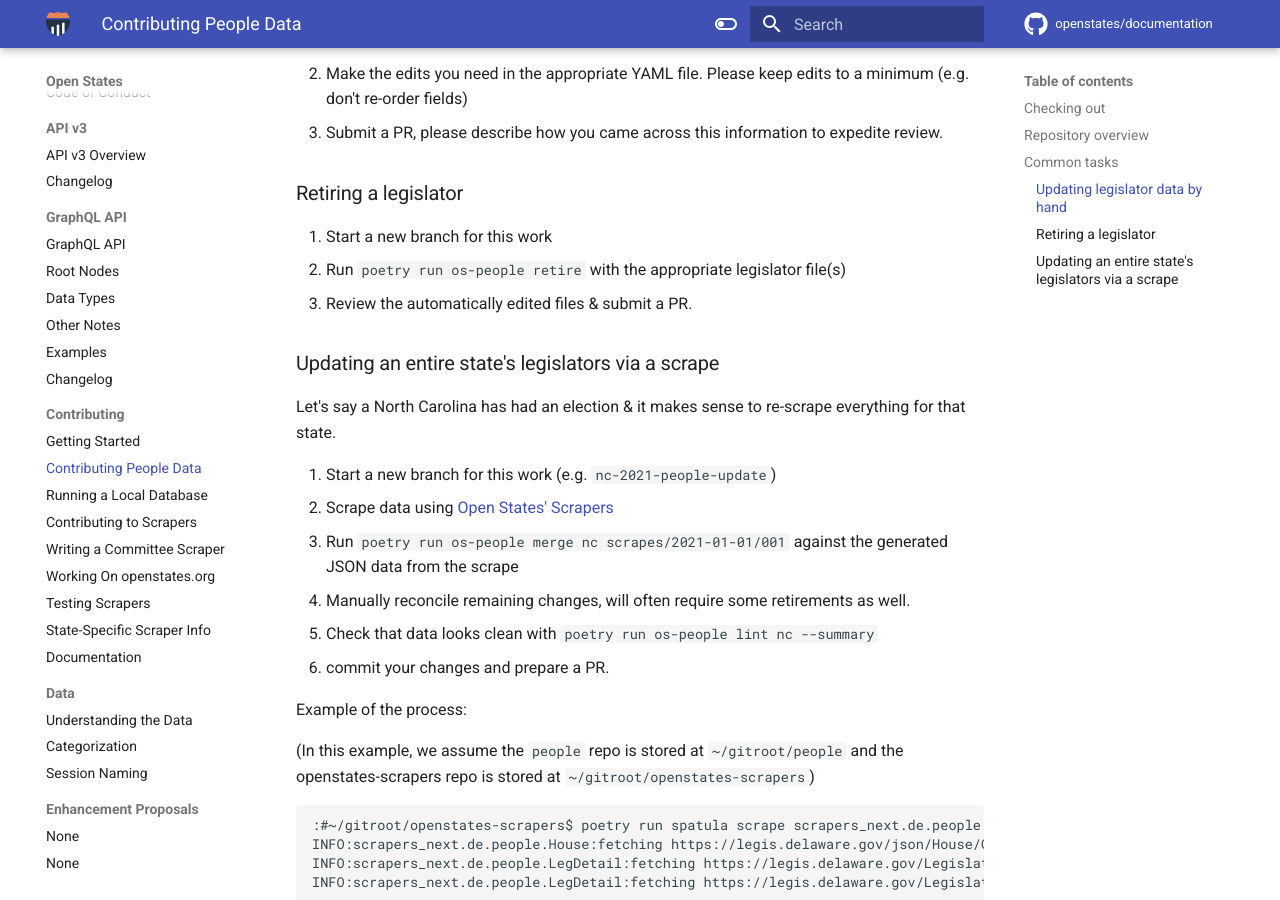
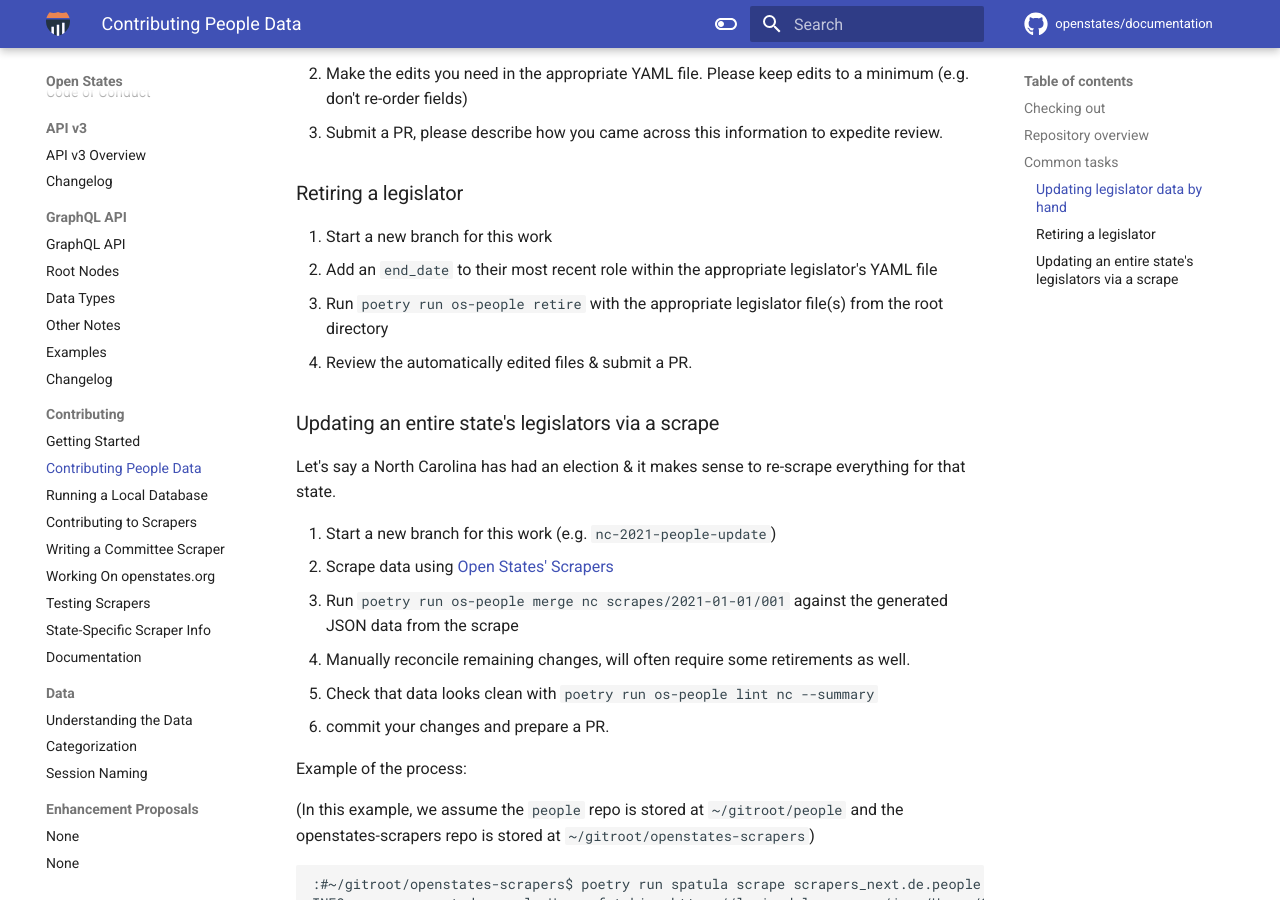
Before and after one commit to openstates/documentation, an MkDocs documentation site: the page built from docs/contributing/people.md, in a window 1280 px wide and 900 px high, scrolled down 1555 px. Built offline with MkDocs 1.6.1 and Material for MkDocs 9.7.7, drawn with Linux system fonts in a browser that asks for light colours; comment, search, counter and statistics services are not loaded.

Commit message:
Update Retire Steps

```diff
--- a/docs/contributing/people.md
+++ b/docs/contributing/people.md
@@ -70,8 +70,9 @@ either amend the schema or make a recommendation.
 ### Retiring a legislator
 
 0.  Start a new branch for this work
-1.  Run `poetry run os-people retire` with the appropriate legislator file(s)
-2.  Review the automatically edited files & submit a PR.
+1.  Add an `end_date` to their most recent role within the appropriate legislator's YAML file
+2.  Run `poetry run os-people retire` with the appropriate legislator file(s) from the root directory
+3.  Review the automatically edited files & submit a PR.
 
 ### Updating an entire state's legislators via a scrape
 
```
